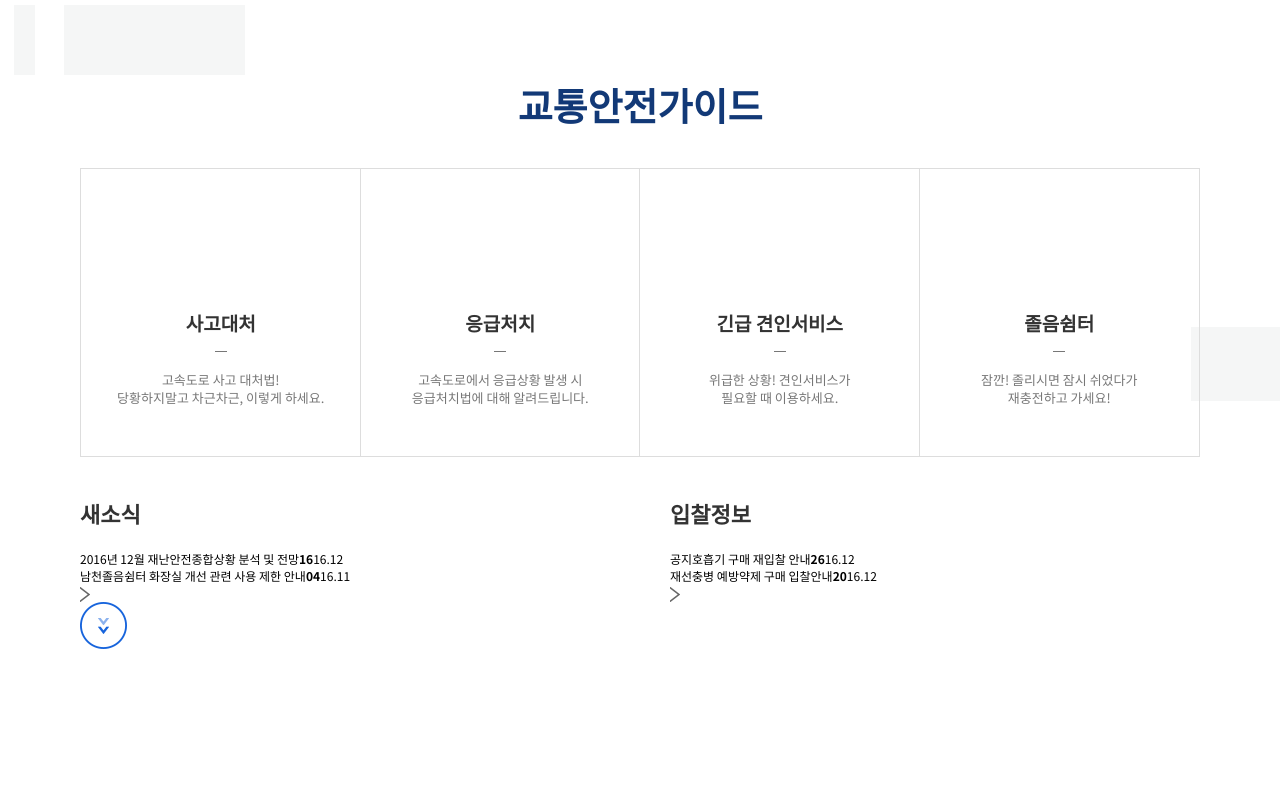
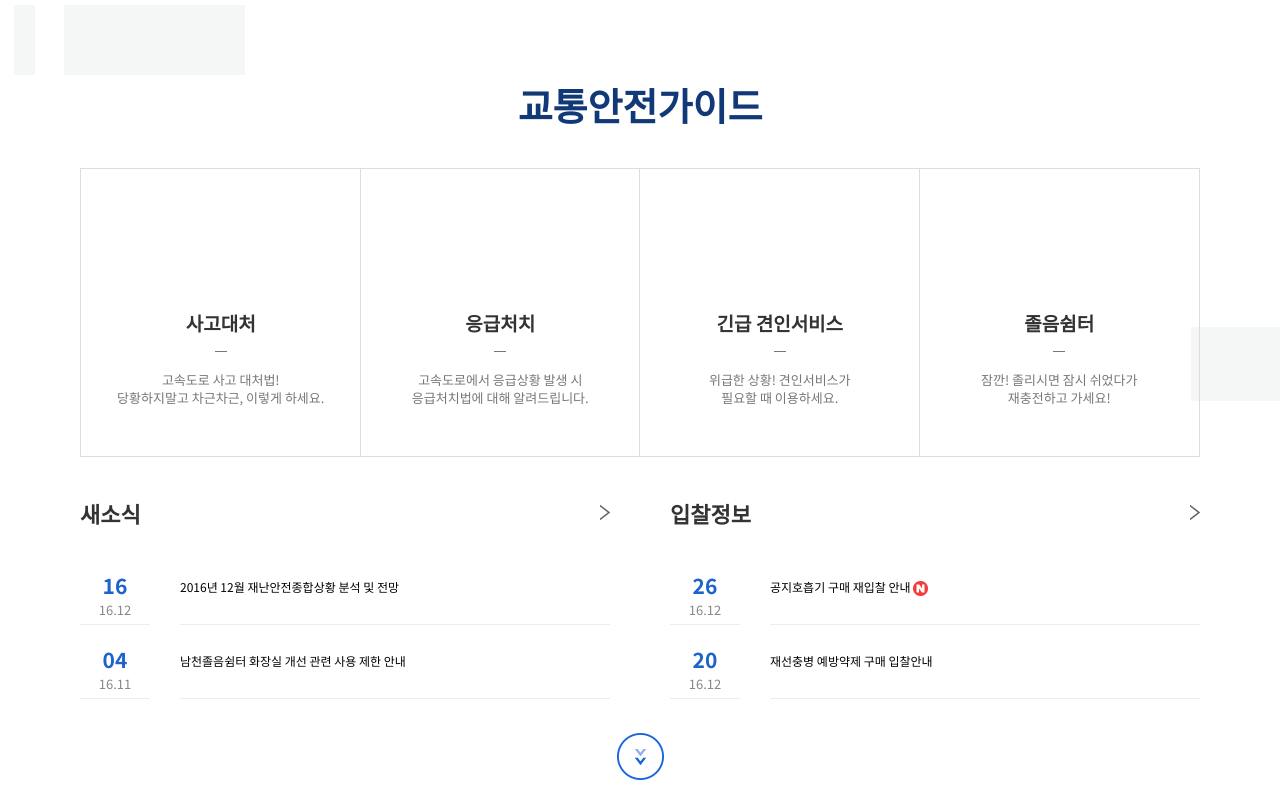
Before and after one commit to LeeJaesunga/busan, a plain HTML site: page index.html in a window 1280 px wide. Shown: the part 1720-2520 px from the top of the page. Before the commit the page ends 2369 px from the top, so only its background shows below. Drawn offline with Linux system fonts and the light colour scheme; a web font is replaced by a local one.

Commit message:
힘들다다

```diff
--- a/index.html
+++ b/index.html
@@ -230,8 +230,8 @@
                 <div>
                     <h3>새소식</h3>
                     <ul>
-                        <li><a href="#">2016년 12월 재난안전종합상황 분석 및 전망<span><strong>16</strong>16.12</span></a></li>
-                        <li><a href="#">남천졸음쉼터 화장실 개선 관련 사용 제한 안내<span><strong>04</strong>16.11</span></a></li>
+                        <li><a href="#">2016년 12월 재난안전종합상황 분석 및 전망</a><span><strong>16</strong>16.12</span></li>
+                        <li><a href="#">남천졸음쉼터 화장실 개선 관련 사용 제한 안내</a><span><strong>04</strong>16.11</span></li>
                     </ul>
                     <p><a href="#"><img src="./img/btn_more.png" alt="더보기"></a></p>
                 </div>
@@ -239,13 +239,16 @@
                 <div>
                     <h3>입찰정보</h3>
                     <ul>
-                        <li><a href="#">공지호흡기 구매 재입찰 안내<span><strong>26</strong>16.12</span></a></li>
-                        <li><a href="#">재선충병 예방약제 구매 입찰안내<span><strong>20</strong>16.12</span></a></li>
+                        <li><a href="#">공지호흡기 구매 재입찰 안내 <img src="./img/ico_new.png" alt="신규게시물"></a><span><strong>26</strong>16.12</span></li>
+                        <li><a href="#">재선충병 예방약제 구매 입찰안내</a><span><strong>20</strong>16.12</span></li>
                     </ul>
                     <p><a href="#"><img src="./img/btn_more.png" alt="더보기"></a></p>
                 </div>
             </div>
-            <a href="#" class="clear"><img src="./img/btn_down2.png" alt="제대로 즐기는 여행지 바로가기"></a>
+
+            <div class="next">
+                <a href="#" class="clear"><img src="./img/btn_down2.png" alt="제대로 즐기는 여행지 바로가기"></a>
+            </div>
         </div>
     </div>
 
--- a/main.css
+++ b/main.css
@@ -601,6 +601,7 @@ position: relative;
 #safe .news > div {
     float: right;
     width: 530px;
+    position: relative;
 }
 
 #safe .news > div:first-child {
@@ -613,13 +614,51 @@ position: relative;
     padding: 0 0 21px;
 }
 
-#safe .news h3 li {
+#safe .news li {
     height: 74px;
+    padding: 0 0 0 100px;
+    position: relative;
 }
 
-#safe .news h3 li a {
+#safe .news li a {
     height: 74px;
     line-height: 74px;
     border-bottom: 1px solid #ececec;
     display: block;
 }
+
+#safe .news li a img {
+    position: relative;
+
+}
+
+#safe .news li span {
+    display: block;
+    position: absolute;
+    left: 0;
+    top: 0;
+    height: 74px;
+    border-bottom: 1px solid #ececec;
+    text-align: center;
+    width: 70px;
+    font-size: 13px;
+    color: #888;
+}
+
+#safe .news li span strong {
+     padding: 20px 0 0 0;
+     display: block;
+    font-size: 21px; color: #1e62cc;
+
+}
+
+#safe .news > div p {
+    position: absolute;
+    right: 0;
+    top: 5px;
+}
+
+#safe .next {
+    padding: 35px 0 20px;
+    text-align: center;
+}
```
